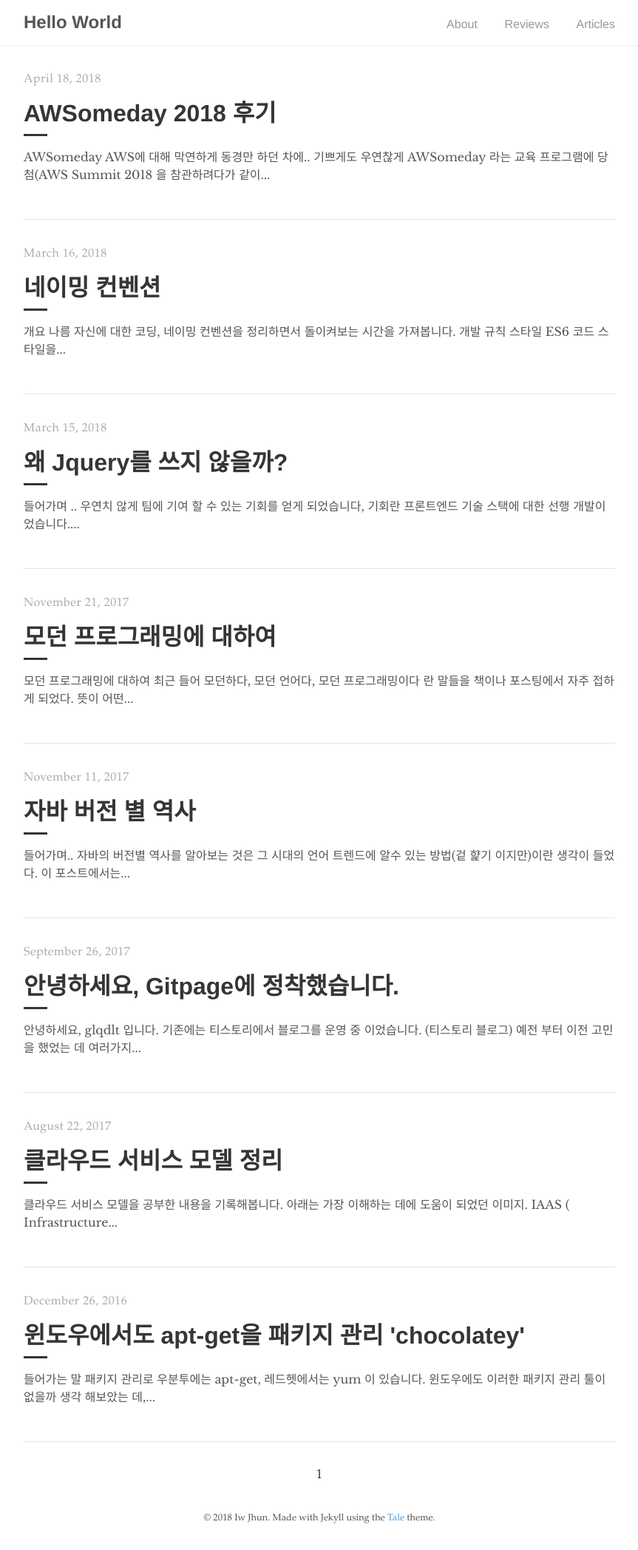
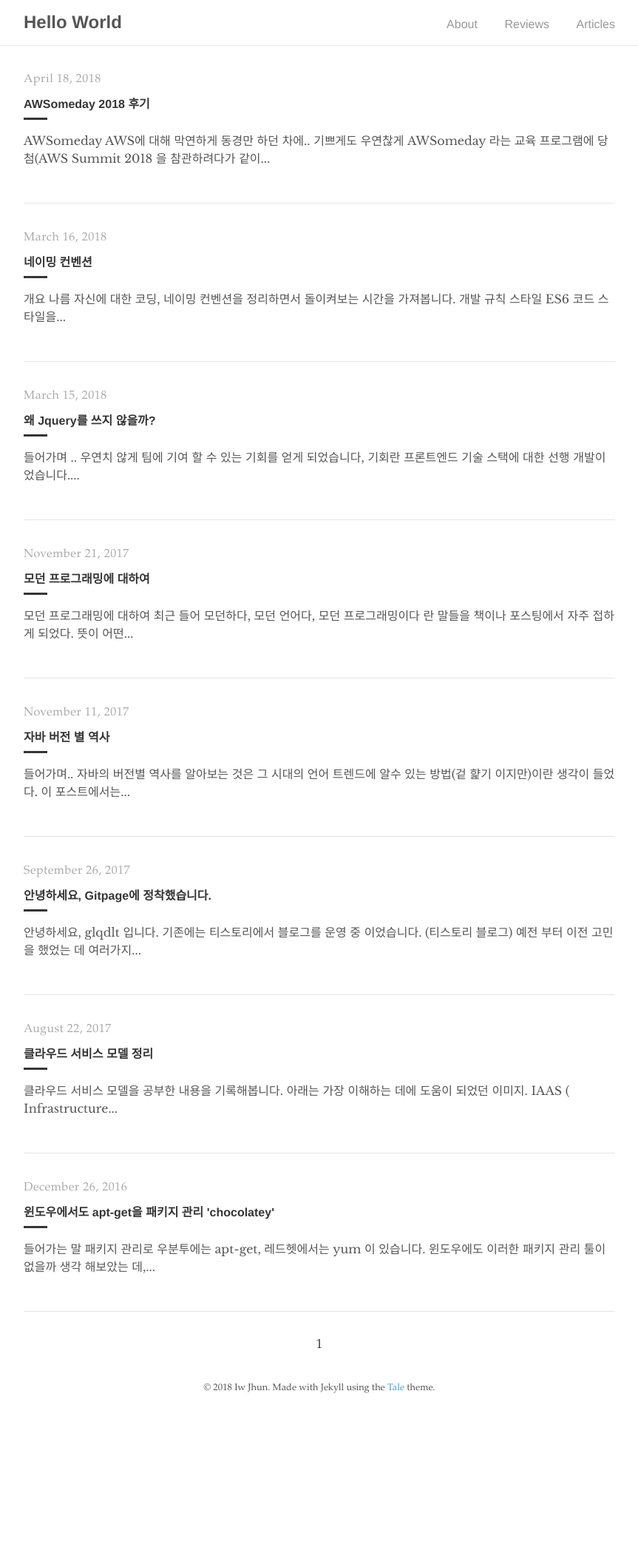
Before and after one commit to glqdlt/glqdlt.github.io, a Jekyll site: the page built from index.html, in a window 1280 px wide. Shown: the whole page at 74% size, without its empty margins (208-1071 px from the left). Built offline with Jekyll 4.4.1, drawn with Linux system fonts in a browser that asks for light colours; the list of posts is cut into pages by our own code; after the commit the page ends 1919 px from its top, so only the background shows below that.

Commit message:
update : font weight 수정

```diff
--- a/_sass/_catalogue.scss
+++ b/_sass/_catalogue.scss
@@ -25,8 +25,8 @@
     color: $default-shade;
     display: block;
     font-family: $sans-font;
-    font-size: 2rem;
-    font-weight: 700;
+    font-size: 1rem;
+    font-weight: 600;
     margin: .5rem 0;
   }
 
```
